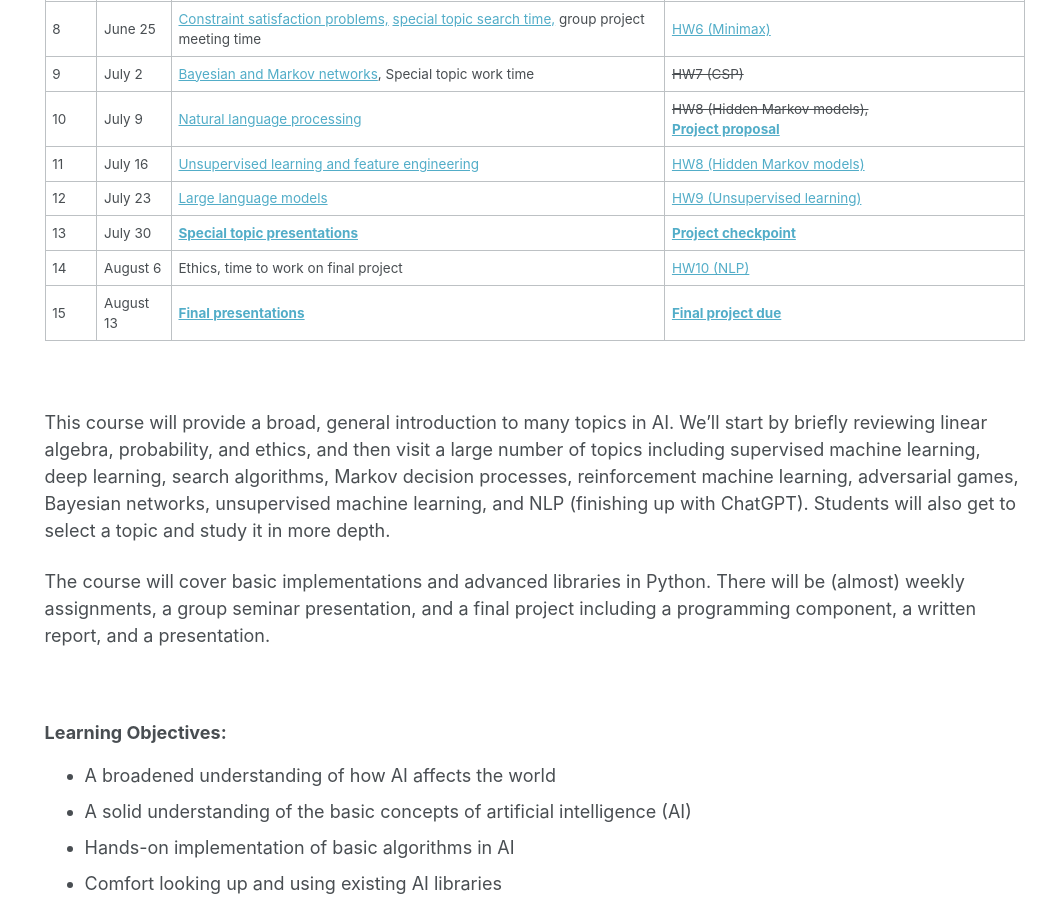
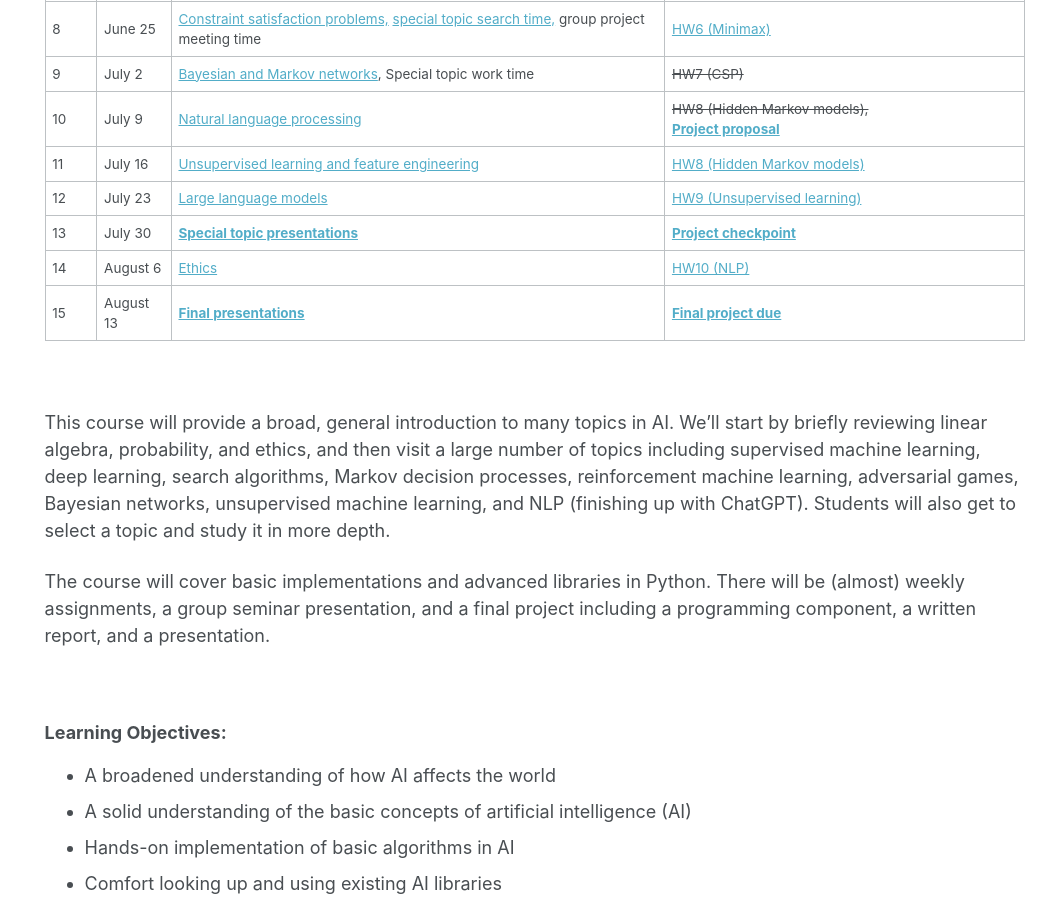
Before and after one commit to rasikabh/rasikabh.github.io, a Jekyll site: the page built from _pages/ai2024su.md, in a window 1280 px wide and 900 px high, scrolled down 1068 px. Shown: the whole window, without its empty margins (237-1280 px from the left). Built offline with Jekyll 4.4.1, drawn with Linux system fonts in a browser that asks for light colours.

Commit message:
add ethics slides

```diff
--- a/_pages/ai2024su.md
+++ b/_pages/ai2024su.md
@@ -54,7 +54,7 @@
 | 11 | July 16 | [Unsupervised learning and feature engineering](https://docs.google.com/presentation/d/1lQMYbdTxwNynGhrNLol0A61QpQ0Qf7agiD0HayCoBdU/edit?usp=sharing) | [HW8 (Hidden Markov models)](https://docs.google.com/document/d/1U9JCKGdItanOSrT9SXaxkDVyUBV-6wIZfmbVSh-TbAI/edit?usp=sharing) |
 | 12 | July 23 | [Large language models](https://docs.google.com/presentation/d/1KoV2aq4di3aXsh52eqxM8OSa4CliVMr39zgk266aX_Y/edit?usp=sharing) | [HW9 (Unsupervised learning)](https://docs.google.com/document/d/1UtYjUzNyy8P5QPz1aYfnQvpsr-cwypusdhqXTKFenG0/edit?usp=sharing) |
 | 13 | July 30 | [**Special topic presentations**](https://docs.google.com/document/d/1zYZw6KoQHsrqIdzZcruIkcZDJy6sSlDS5s7xx0oSY90/edit?usp=sharing) | [**Project checkpoint**](https://docs.google.com/document/d/1FFaLDvXk2Hb77shTnDyihPYI9Am_BoP-B4t_ILmWuso/edit?usp=sharing) |
-| 14 | August 6 | Ethics, time to work on final project | [HW10 (NLP)](https://docs.google.com/document/d/1STGQHOYG9sMHgBxp1vnhGk050-jkSfS65dV8Hq0mOuU/edit?usp=sharing) |
+| 14 | August 6 | [Ethics](https://docs.google.com/presentation/d/19Go0aIyWycibItieU3onygX1OtuIH9qd-e5nIxl1Mkc/edit?usp=sharing) | [HW10 (NLP)](https://docs.google.com/document/d/1STGQHOYG9sMHgBxp1vnhGk050-jkSfS65dV8Hq0mOuU/edit?usp=sharing) |
 | 15 | August 13  | [**Final presentations**](https://docs.google.com/document/d/1FFaLDvXk2Hb77shTnDyihPYI9Am_BoP-B4t_ILmWuso/edit?usp=sharing) | [**Final project due**](https://docs.google.com/document/d/1FFaLDvXk2Hb77shTnDyihPYI9Am_BoP-B4t_ILmWuso/edit?usp=sharing) |
 
 
```
